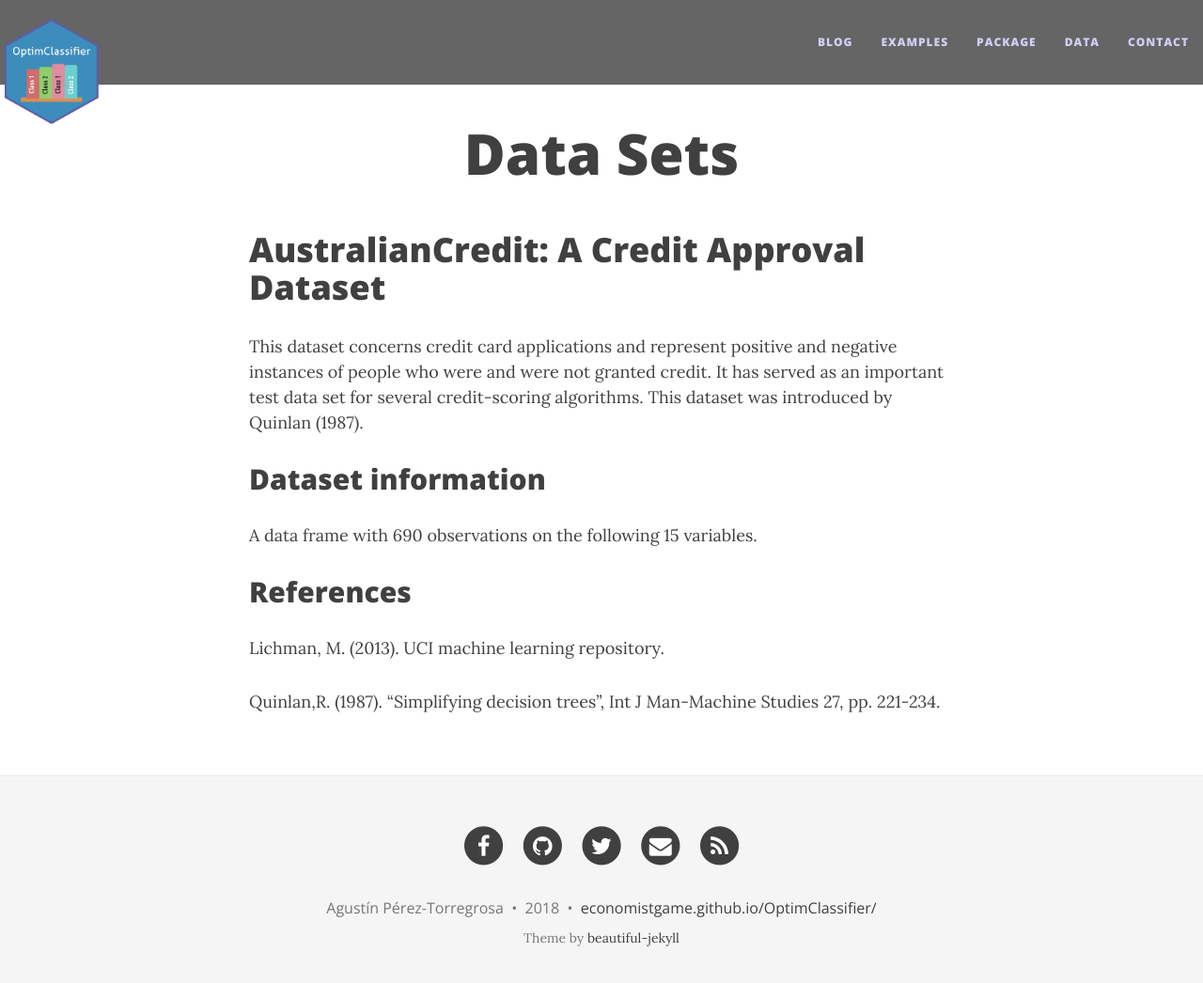
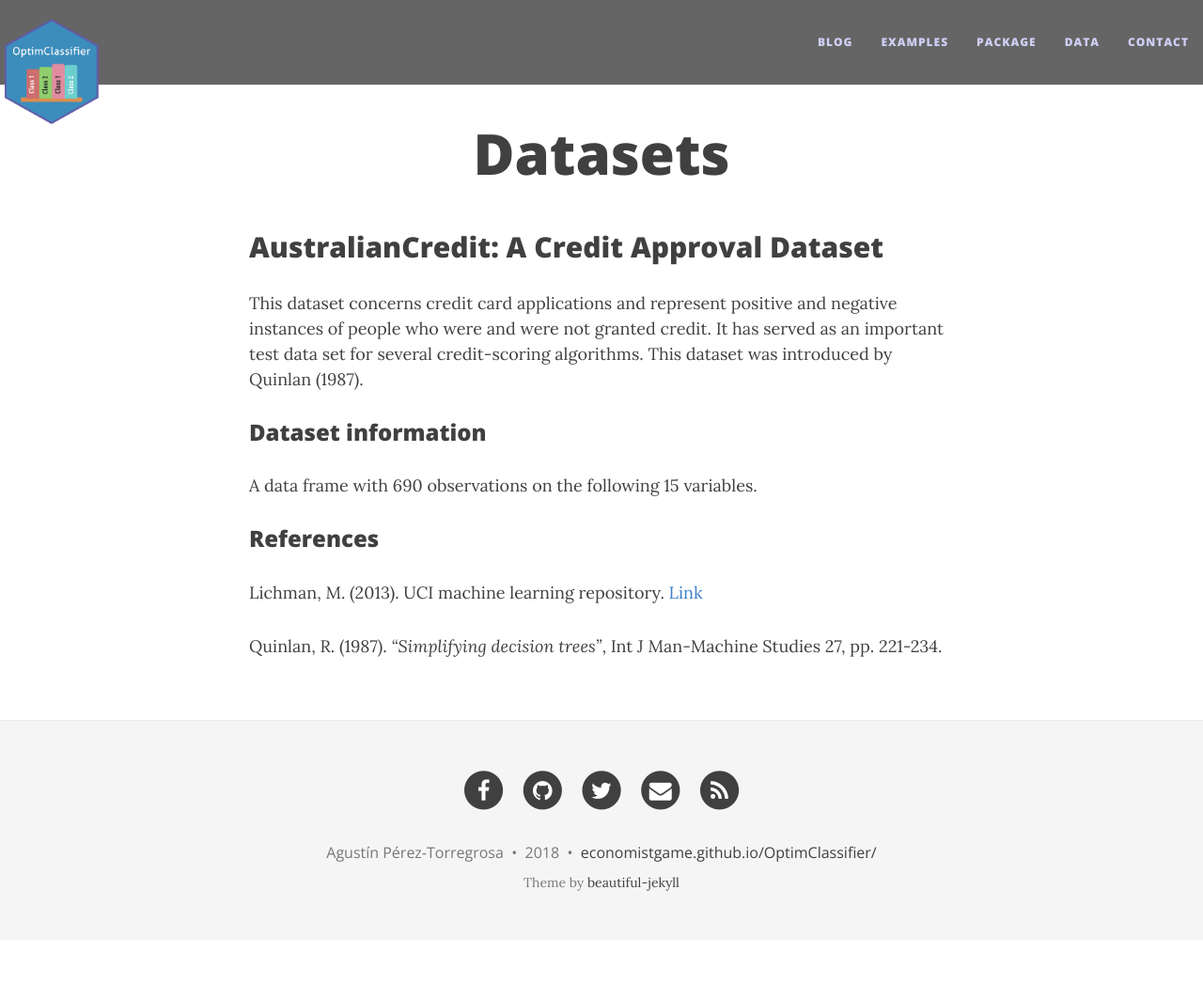
Before and after one commit to economistgame/OptimClassifier, a Jekyll site: the page built from data.md, in a window 1280 px wide and 1059 px high. Shown: the top 1046 px of the window at 94% size. Built offline with Jekyll 4.4.1, drawn with Linux system fonts in a browser that asks for light colours; nearby versions of some CDN libraries.

Commit message:
Update data.md

```diff
--- a/data.md
+++ b/data.md
@@ -1,15 +1,15 @@
 ---
 layout: page
-title:  Data Sets
+title:  Datasets
 ---
 
-# AustralianCredit: A Credit Approval Dataset
+## AustralianCredit: A Credit Approval Dataset
 
 This dataset concerns credit card applications and represent positive and negative instances of people who were and were not granted credit. It has served as an important test data set for several credit-scoring algorithms. This dataset was introduced by Quinlan (1987).
 
-## Dataset information
+### Dataset information
   A data frame with 690 observations on the following 15 variables.
-## References
-Lichman, M. (2013). UCI machine learning repository.
+### References
+Lichman, M. (2013). UCI machine learning repository. [Link](http://archive.ics.uci.edu/ml/datasets/statlog+(australian+credit+approval) "UCI linK")
 
-Quinlan,R. (1987). "Simplifying decision trees", Int J Man-Machine Studies 27, pp. 221-234.
+Quinlan, R. (1987). <i>"Simplifying decision trees"</i>, Int J Man-Machine Studies 27, pp. 221-234.
```
